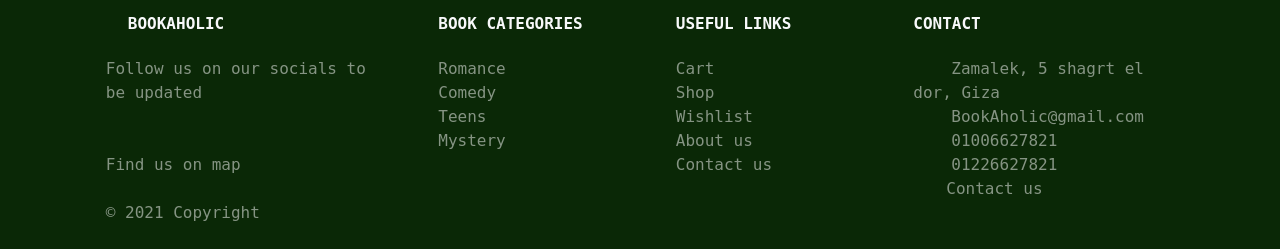
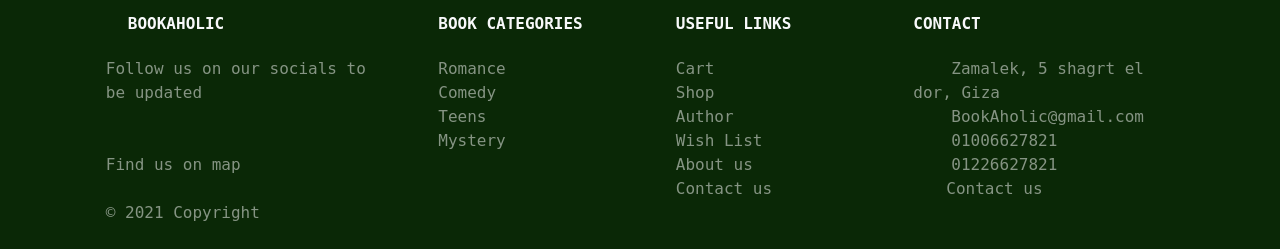
Before and after one commit to Nada-Karim/Web-project, a PHP site: page /Project/contactus.php in a window 1280 px wide. Shown: the part 696-945 px from the top of the page. Run offline with PHP 8.4, Linux system fonts and the light colour scheme; some libraries are stand-ins or nearby versions; some web fonts are replaced.

Commit message:
Update Footer.php

```diff
--- a/Footer.php
+++ b/Footer.php
@@ -78,8 +78,12 @@
             <p>
               <a href="shop.php" class="text-reset text-underline-hover">Shop</a>
             </p>
+
             <p>
-              <a href="Wishlist.php" class="text-reset text-underline-hover">Wishlist</a>
+              <a href="authors_php.php" class="text-reset text-underline-hover">Author</a>
+            </p>
+            <p>
+              <a href="Wishlist.php" class="text-reset text-underline-hover">Wish List</a>
             </p>
             <p>
               <a href="aboutus.php" class="text-reset text-underline-hover">About us</a>
```
